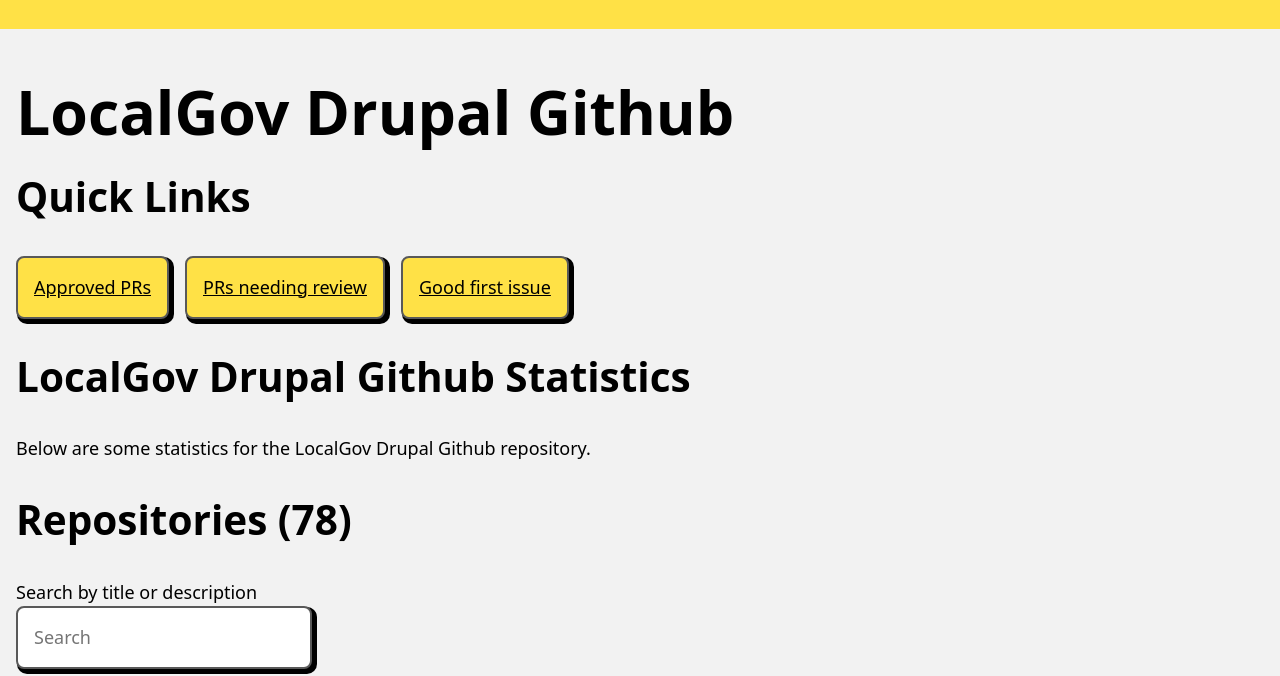
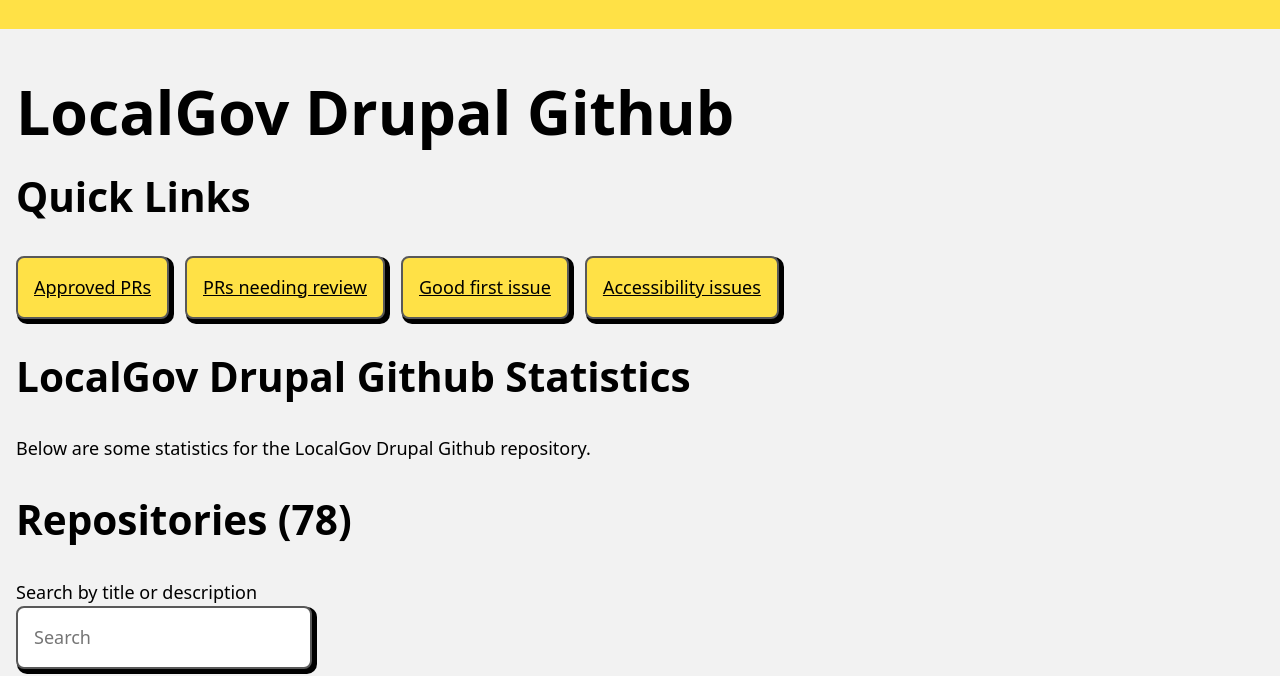
Before and after one commit to localgovdrupal/localgov_repos, a website: page index.html in a window 1280 px wide. Shown: the part 150-826 px from the top of the page. Drawn offline with Linux system fonts and the light colour scheme.

Commit message:
adds link to accessibility issues

```diff
--- a/index.html
+++ b/index.html
@@ -67,6 +67,9 @@
           </li>
           <li>
             <a class="button-link" href="https://github.com/issues?q=is%3Aissue+user%3Alocalgovdrupal+is%3Aopen+label%3A%22good+first+issue%22+">Good first issue</a>
+          </li>
+          <li>
+            <a class="button-link" href="https://github.com/issues?q=is:open+user:localgovdrupal+label:accessibility">Accessibility issues</a>
           </li>
         </ul>
       </div>
```
